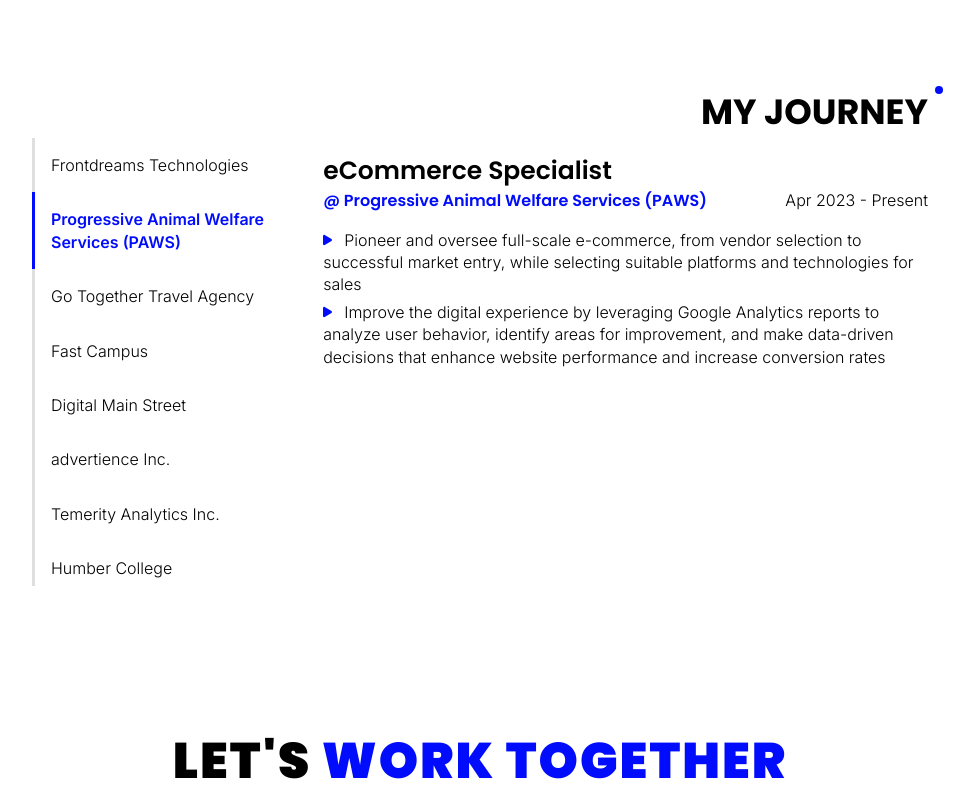
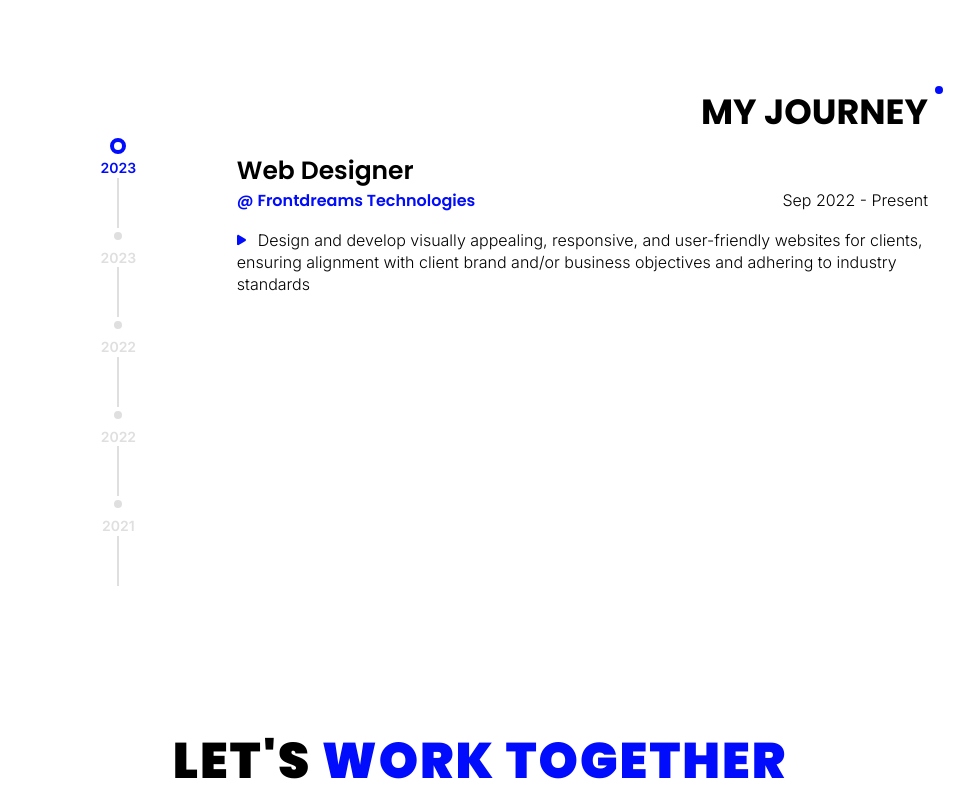
Before and after one commit to hyeonahc/portfolio, a Next.js app: page / in a window 1280 px wide. Shown: the part 3680-4480 px from the top of the page, without its empty margins (160-1134 px from the left). Built offline with nearby package versions, Linux system fonts and the light colour scheme.

Commit message:
#22 feat: Update tab desgin and feature to stepper

```diff
--- a/components/ExperienceSection/ExperienceSection.styled.js
+++ b/components/ExperienceSection/ExperienceSection.styled.js
@@ -1,8 +1,4 @@
-import styled from 'styled-components'
-
-export const TitleWrapper = styled.div`
-  display: flex;
-`
+import styled, { keyframes } from 'styled-components'
 
 export const Title = styled.h2`
   font-family: ${props => props.theme.fontFamily.poppins};
@@ -14,35 +10,145 @@ export const Title = styled.h2`
   position: relative;
 `
 
-export const TabWrapper = styled.div`
+export const ExperienceWrapper = styled.div`
   display: flex;
   height: 28em;
   gap: 2em;
 `
 
 export const Tabs = styled.ul`
-  flex-basis: 30%;
+  flex-basis: 20%;
   height: 100%;
-  overflow: scroll;
+  overflow-y: scroll;
+  &::-webkit-scrollbar-track {
+    -webkit-box-shadow: inset 0 0 6px rgba(0, 0, 0, 0.3);
+    background-color: ${props => props.theme.colors.lightGrey};
+    border-radius: 10px;
+  }
+  &::-webkit-scrollbar {
+    width: 8px;
+    background-color: ${props => props.theme.colors.lightGrey};
+  }
+  &::-webkit-scrollbar-thumb {
+    border-radius: 10px;
+    background: linear-gradient(#000cfb, #4777fc, #81b0f7);
+  }
+`
+
+export const Line = styled.div`
+  background-color: ${props => props.theme.colors.grey};
+  height: 50px;
+  transition: background-color 0.3s ease-in;
+  width: 2px;
+`
+
+export const Indicator = styled.span`
+  align-items: center;
+  background-color: ${props => props.theme.colors.grey};
+  border: calc(16px / 3.5) solid ${props => props.theme.colors.white};
+  border-radius: 100%;
+  display: flex;
+  justify-content: center;
+  height: 16px;
+  transition: background-color 0.3s ease-in;
+  width: 16px;
+`
+
+export const TabButton = styled.div`
+  cursor: pointer;
+  align-items: center;
+  color: ${props => props.theme.colors.grey};
+  display: flex;
+  font-size: 14px;
+  flex-direction: column;
+  flex-shrink: 0;
+  position: relative;
+  transition: color 0.2s ease-in;
+  width: 80px;
+  &:hover {
+    color: ${props => props.theme.colors.primary};
+    ${Indicator} {
+      background-color: ${props => props.theme.colors.primary};
+    }
+  }
+  &:focus-visible {
+    border-radius: 4px;
+    outline: ${props => props.theme.colors.primary} solid 2px;
+  }
+  &:focus {
+    border-radius: 4px;
+    outline: ${props => props.theme.colors.primary} solid 2px;
+  }
+`
+
+export const IconCompleted = styled.svg`
+  fill: transparent;
+`
+
+const fillColorChange = keyframes`
+  0% {
+    fill: ${props => props.theme.colors.primary};
+  }
+  100% {
+    fill: ${props => props.theme.colors.white};
+  }
+`
+
+export const Label = styled.span`
+  font-weight: ${props => props.theme.fontWeight.semibold};
+  margin-top: 4px;
 `
 
 export const Tab = styled.li`
-  border-left: 3px solid ${props => props.theme.colors.grey};
-  cursor: pointer;
-  padding: 1em;
-  &&.active {
-    border-left: 3px solid ${props => props.theme.colors.primary};
-    color: ${props => props.theme.colors.primary};
-    font-weight: ${props => props.theme.fontWeight.semibold};
+  display: flex;
+  flex-direction: column;
+  align-items: center;
+  &:not(:first-child) {
+    width: 100%;
+  }
+  &:not(.current).navigable ${Indicator} {
+    background-color: ${props => props.theme.colors.primary};
+    transition: all 0.3s ease-in;
+  }
+  &:not(.current).navigable .StepButton:hover ${Indicator} {
+    background-color: ${props => props.theme.colors.primary};
+    transition: all 0.3s ease-in;
+  }
+  &.current {
+    ${Label} {
+      color: ${props => props.theme.colors.primary};
+    }
+    ${Indicator} {
+      background-color: ${props => props.theme.colors.white};
+      border: calc(16px / 4) solid ${props => props.theme.colors.primary};
+      transition: all 0.3s ease-in;
+    }
+  }
+  &.completed {
+    ${Label} {
+      color: ${props => props.theme.colors.primary};
+    }
+    ${Indicator} {
+      border: 0;
+      transition: all 0.3s ease-in;
+    }
+    ${IconCompleted} {
+      animation: ${fillColorChange} 0.2s ease-in 0.3s forwards;
+      fill: ${props => props.theme.colors.white};
+    }
+  }
+  &.navigable {
+    ${Line} {
+      background-color: ${props => props.theme.colors.primary};
+      transition: background-color 0.2s ease-in;
+    }
   }
 `
 
 export const Content = styled.div`
   padding-top: 20px;
-  flex-basis: 70%;
+  flex-basis: 80%;
 `
-
-export const ContentItem = styled.div``
 
 export const Position = styled.h3`
   font-size: ${props => props.theme.fontSizes.xl};
@@ -63,11 +169,7 @@ export const Organization = styled.p`
   }
 `
 
-export const Duration = styled.p``
-
-export const ExperienceUl = styled.ul``
-
-export const ExperienceLi = styled.li`
+export const ExperienceList = styled.li`
   margin-bottom: 5px;
   svg {
     font-size: ${props => props.theme.fontSizes.xs};
--- a/components/ExperienceSection/index.js
+++ b/components/ExperienceSection/index.js
@@ -5,25 +5,55 @@ import Link from 'next/link'
 import { useState } from 'react'
 import {
   Content,
-  ContentItem,
-  Duration,
-  ExperienceLi,
-  ExperienceUl,
+  ExperienceList,
+  ExperienceWrapper,
+  IconCompleted,
+  Indicator,
+  Label,
+  Line,
   Organization,
   OrganizationDurationWrapper,
   Position,
   Tab,
-  TabWrapper,
+  TabButton,
   Tabs,
   Title,
 } from './ExperienceSection.styled'
 import { MyJourneys } from './MyJourneys'
 
 const ExperienceSection = () => {
-  const [currentTabIndex, setCurrentTabIndex] = useState('1')
+  const [currentTabIndex, setCurrentTabIndex] = useState(0)
+  const [currentStep, setCurrentStep] = useState(1)
+  const [completedStep, setCompletedStep] = useState(0)
 
-  const clickTab = e => {
-    setCurrentTabIndex(e.target.id)
+  const disableNavigation = false
+
+  const isStepCurrent = index => index + 1 === currentStep
+  const isStepCompleted = index =>
+    index + 1 !== currentStep && completedStep >= index + 1
+  const isStepNavigable = index => completedStep >= index
+
+  const getStepClassNames = index => {
+    let result
+    if (currentTabIndex === index) {
+      result = 'active'
+    }
+    if (isStepCurrent(index)) {
+      result = `${result} current`
+    }
+    if (isStepCompleted(index)) {
+      result = `${result} completed`
+    }
+    if (isStepNavigable(index)) {
+      result = `${result} navigable`
+    }
+    return result
+  }
+
+  const clickTab = index => {
+    setCurrentTabIndex(index)
+    setCurrentStep(index + 1)
+    setCompletedStep(index)
   }
 
   return (
@@ -39,22 +69,38 @@ const ExperienceSection = () => {
             right='-15px'
           />
         </Title>
-        <TabWrapper>
+        <ExperienceWrapper>
           <Tabs>
             {MyJourneys.map((myJourney, index) => (
               <Tab
                 key={index}
                 id={index}
-                className={currentTabIndex === `${index}` && 'active'}
-                onClick={clickTab}>
-                {myJourney.organization}
+                className={getStepClassNames(index)}>
+                {index > 0 && <Line />}
+                <TabButton
+                  disabled={disableNavigation && !isStepNavigable(index)}
+                  onClick={() => clickTab(index)}>
+                  <Indicator>
+                    {isStepCompleted(index) && (
+                      <IconCompleted
+                        width='10'
+                        height='7'
+                        viewBox='0 0 12 9'
+                        fill='currentColor'>
+                        <path d='M1.05025 3.70714C1.44077 3.31661 2.07394 3.31661 2.46446 3.70714L5.29289 6.53556C5.68341 6.92609 5.68341 7.55925 5.29289 7.94978C4.90236 8.3403 4.2692 8.3403 3.87867 7.94978L1.05025 5.12135C0.659724 4.73083 0.659724 4.09766 1.05025 3.70714Z' />
+                        <path d='M10.9498 0.878709C11.3403 1.26923 11.3403 1.9024 10.9498 2.29292L5.29289 7.94978C4.90236 8.3403 4.2692 8.3403 3.87867 7.94978C3.48815 7.55925 3.48816 6.92609 3.87869 6.53556L9.53554 0.878709C9.92606 0.488184 10.5592 0.488184 10.9498 0.878709Z' />
+                      </IconCompleted>
+                    )}
+                  </Indicator>
+                  <Label>{myJourney.year}</Label>
+                </TabButton>
               </Tab>
             ))}
           </Tabs>
           <Content>
             {MyJourneys.map((myJourney, index) => (
-              <ContentItem key={index}>
-                {currentTabIndex === `${index}` && (
+              <div key={index}>
+                {currentTabIndex === index && (
                   <>
                     <Position>{myJourney.position}</Position>
                     <OrganizationDurationWrapper>
@@ -63,22 +109,22 @@ const ExperienceSection = () => {
                           @ {myJourney.organization}
                         </Link>
                       </Organization>
-                      <Duration>{myJourney.duration}</Duration>
+                      <p>{myJourney.duration}</p>
                     </OrganizationDurationWrapper>
-                    <ExperienceUl>
+                    <ul>
                       {myJourney.experiences.map((experience, index) => (
-                        <ExperienceLi key={index}>
+                        <ExperienceList key={index}>
                           <FontAwesomeIcon icon={faPlay} />
                           {experience}
-                        </ExperienceLi>
+                        </ExperienceList>
                       ))}
-                    </ExperienceUl>
+                    </ul>
                   </>
                 )}
-              </ContentItem>
+              </div>
             ))}
           </Content>
-        </TabWrapper>
+        </ExperienceWrapper>
       </Col>
     </Row>
   )
```
